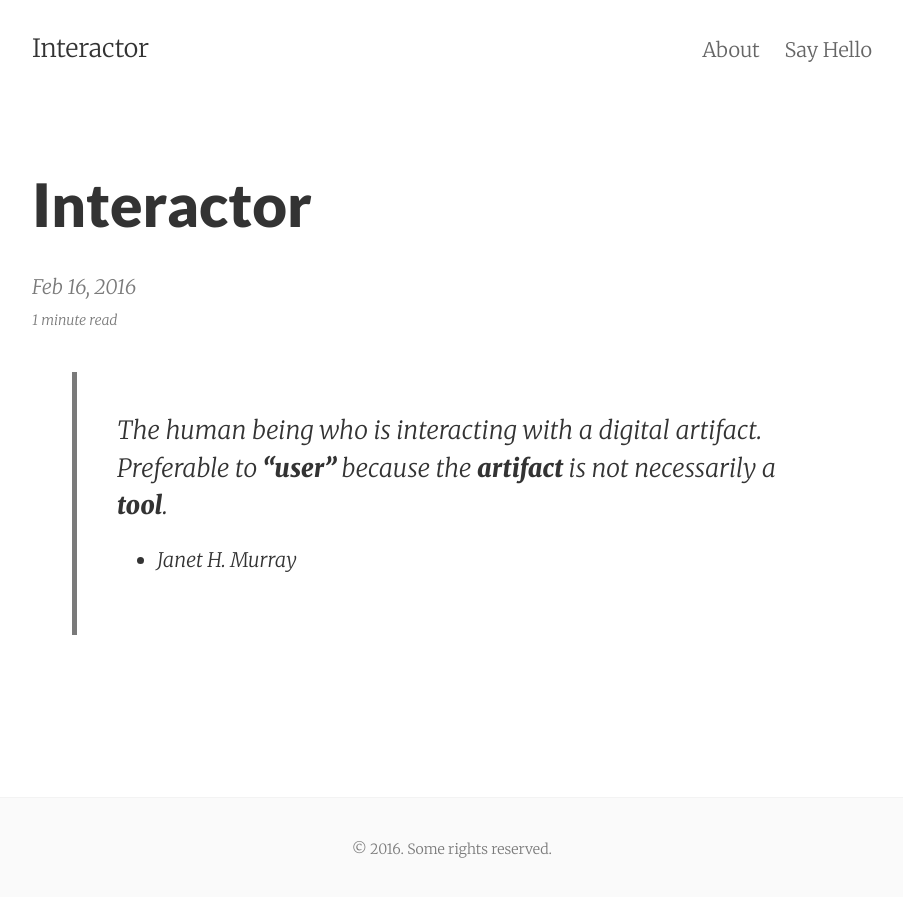
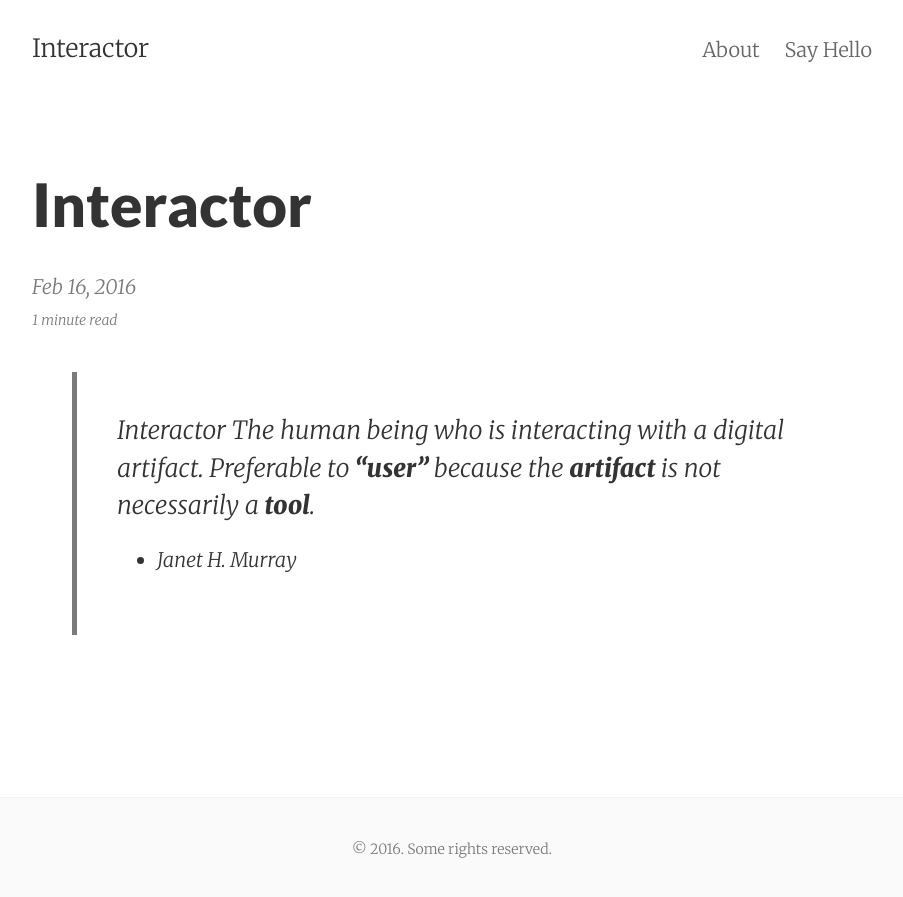
Before and after one commit to rmcmelo/rmcmelo.github.io, a Jekyll site: the page built from _posts/2016-02-16-interactor.markdown, in a window 1280 px wide. Shown: the top 897 px of the page, without its empty margins (188-1091 px from the left). Built offline with Jekyll 4.4.1, drawn with Linux system fonts in a browser that asks for light colours.

Commit message:
Post update: Interactor

```diff
--- a/_posts/2016-02-16-interactor.markdown
+++ b/_posts/2016-02-16-interactor.markdown
@@ -3,5 +3,6 @@ published: true
 title: Interactor
 layout: post
 ---
+> Interactor
 > The human being who is interacting with a digital artifact. Preferable to **“user”** because the **artifact** is not necessarily a **tool**.
 - Janet H. Murray
```
